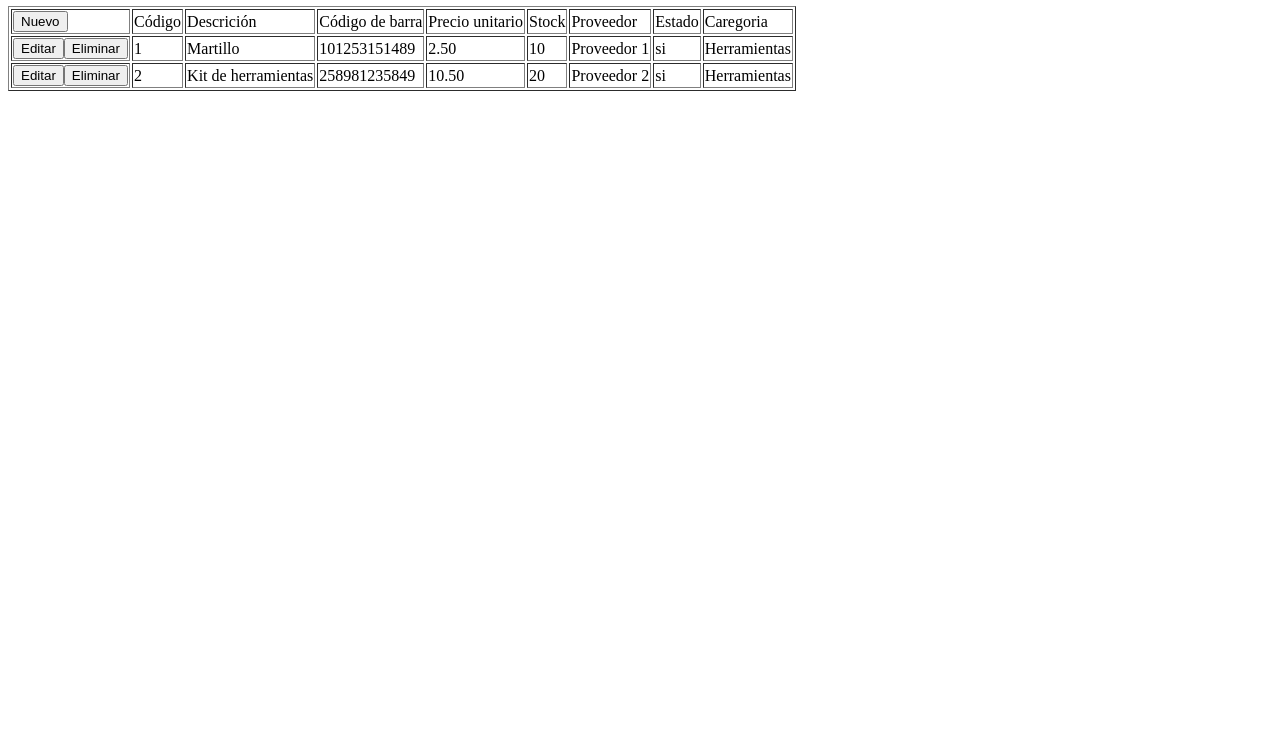
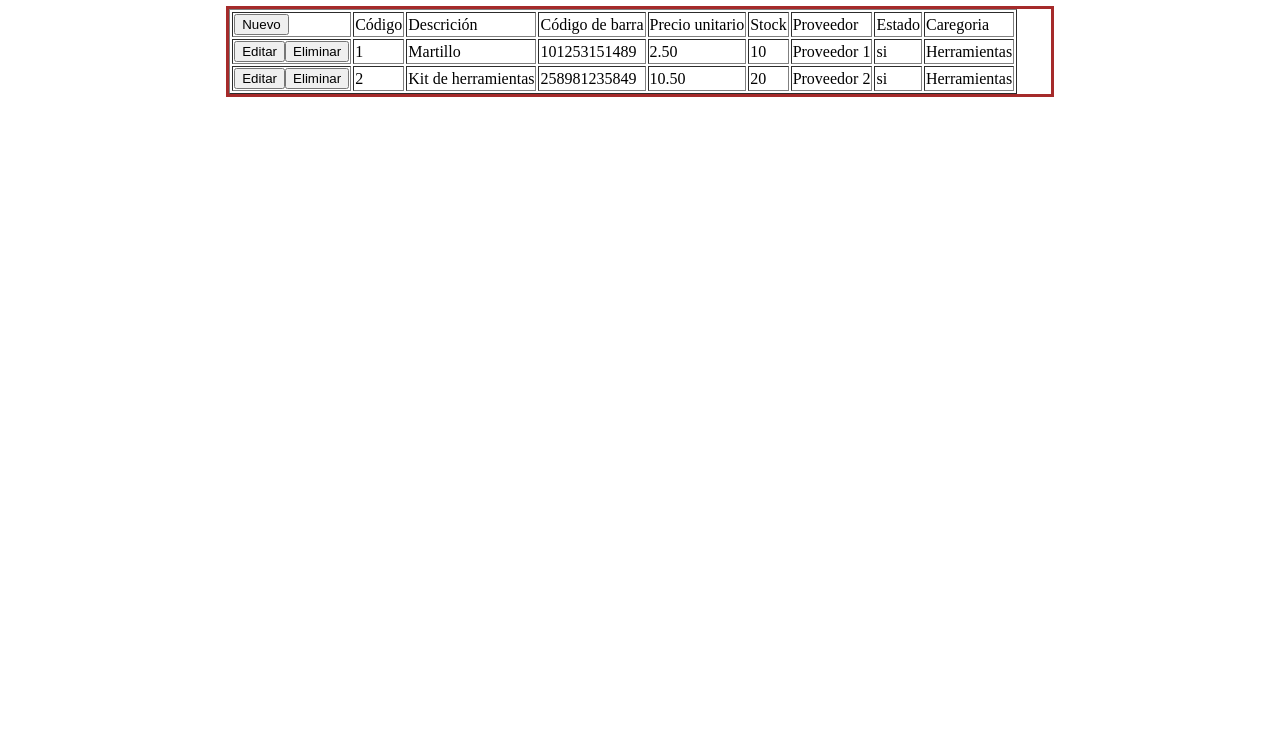
Before and after one commit to ingrish20/Actividad2-kodigo, a plain HTML site: page index.html in a window 1280 px wide. Shown: the part 60-800 px from the top of the page. Drawn offline with Linux system fonts and the light colour scheme.

Commit message:
Change content2

```diff
--- a/Css/style.css
+++ b/Css/style.css
@@ -9,3 +9,11 @@
     padding-right: 25;
 
 }
+
+.content2{
+    width: 65%;
+    margin: auto;
+    align-content: center;
+    border-style: solid;
+    border-color: brown;
+}
--- a/index.html
+++ b/index.html
@@ -2,11 +2,14 @@
 
 <head>
     <title>Registro de Productos</title>
+    <link rel="stylesheet" href="./Css/style.css">
 </head>
 
 <body>
     <h1>Tabla de productos</h1>
 </body>
+
+<section class="content2">
 <table border="1">
     <thead>
         <tr>
@@ -48,5 +51,6 @@
         </tr>
     </thead>
 </table>
+</section>
 
 </html>
```
